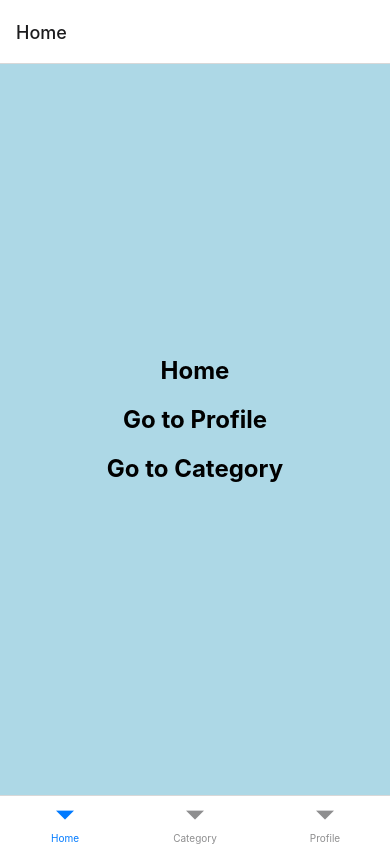
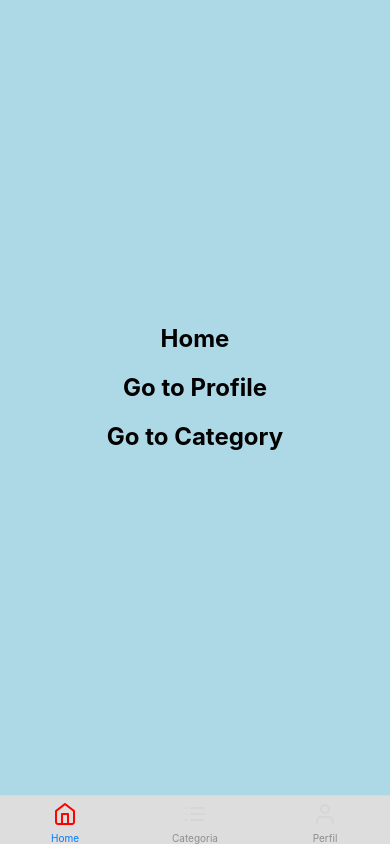
Before and after one commit to thaynavazzoler/Navega-o-Revis-o, a React Native app: screen / in a window 390 px wide. Built offline with nearby package versions, Linux system fonts and the light colour scheme.

Commit message:
"tab routes"

```diff
--- a/src/routes/tab.routes.jsx
+++ b/src/routes/tab.routes.jsx
@@ -1,3 +1,4 @@
+import { Feather } from "@expo/vector-icons";
 import Home from "../screens/Home";
 import Category from "../screens/Category";
 import Profile from "../screens/Profile";
@@ -6,12 +7,61 @@ import { createBottomTabNavigator } from "@react-navigation/bottom-tabs";
 const Tab = createBottomTabNavigator();
 
 const TabRoutes = () => {
-return (
-  <Tab.Navigator>
-    <Tab.Screen name="Home" component={Home} />
-    <Tab.Screen name="Category" component={Category} />
-    <Tab.Screen name="Profile" component={Profile} />
-  </Tab.Navigator>
-);
+  return (
+    <Tab.Navigator
+      screenOptions={{
+        headerShown: false,
+        tabBarStyle: {
+          backgroundColor: "#DDD",
+        },
+      }}
+    >
+      <Tab.Screen
+        name="Home"
+        component={Home}
+        options={{
+          tabBarIcon: ({ focused }) => (
+            <Feather
+              name="home"
+              size={24}
+              color={focused ? "red" : "#D6D6D6"}
+            />
+          ),
+        }}
+      />
+      <Tab.Screen
+        name="Category"
+        component={Category}
+        options={{
+          tabBarIcon: ({ focused }) => (
+            <Feather
+              name="list"
+              size={24}
+              color={focused ? "#131313" : "#D6D6D6"}
+            />
+          ),
+          tabBarLabel: "Categoria",
+          tabBarActiveTintColor: "#131313",
+          tabBarInactiveTintColor: "#777",
+        }}
+      />
+      <Tab.Screen
+        name="Profile"
+        component={Profile}
+        options={{
+          tabBarIcon: ({ focused }) => (
+            <Feather
+              name="user"
+              size={24}
+              color={focused ? "#131313" : "#D6D6D6"}
+            />
+          ),
+          tabBarLabel: "Perfil",
+          tabBarActiveTintColor: "#131313",
+          tabBarInactiveTintColor: "#D6D6D6",
+        }}
+      />
+    </Tab.Navigator>
+  );
 };
 export default TabRoutes;
```
